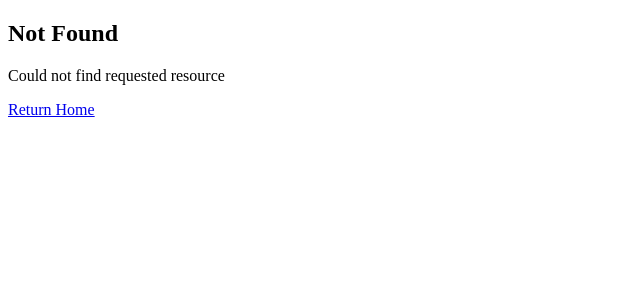
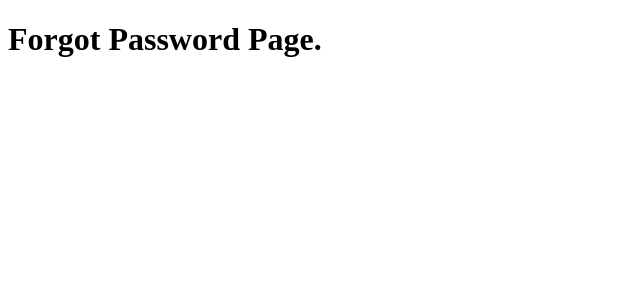
Before and after one commit to amgowda42/next-Js, a Next.js app in the folder routing/: page /forgot-password in a window 1280 px wide. Before the commit this address had no page. Shown: the top 300 px of the page, without its empty margins (0-640 px from the left). Built offline with nearby package versions, Linux system fonts and the light colour scheme.

Commit message:
route groups

```diff
--- /dev/null
+++ b/routing/src/app/(auth)/forgot-password/page.tsx
@@ -0,0 +1,3 @@
+export default function Page() {
+  return <h1>Forgot Password Page.</h1>;
+}
--- /dev/null
+++ b/routing/src/app/(auth)/login/page.tsx
@@ -0,0 +1,3 @@
+export default function Page() {
+    return <h1>Login  Page</h1>;
+}
--- /dev/null
+++ b/routing/src/app/(auth)/register/page.tsx
@@ -0,0 +1,3 @@
+export default function Page() {
+  return <h1>Register Page.</h1>;
+}
```
